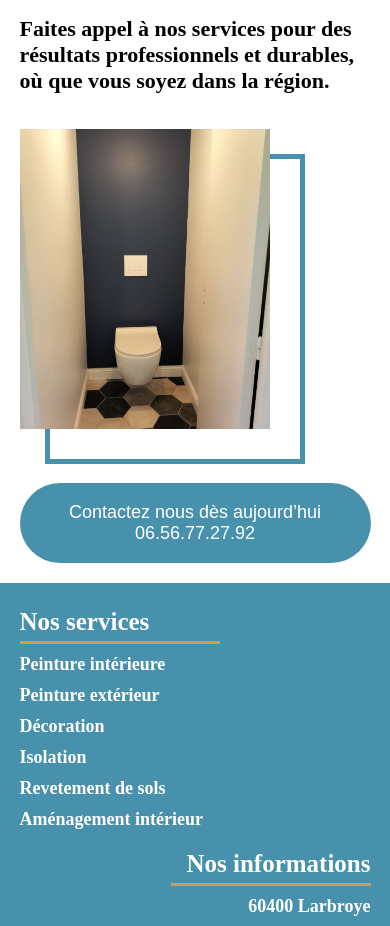
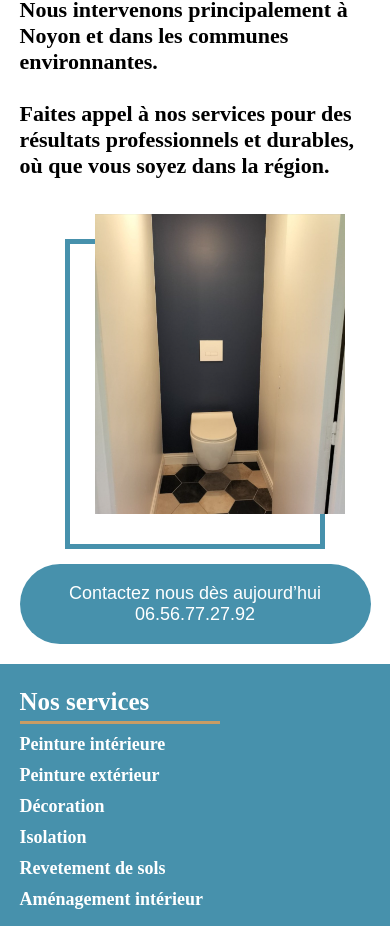
Before and after one commit to CARNEIRO-MOREIRA-Steven/adecor, a Next.js app: page / in a window 390 px wide. Shown: the part 3419-4345 px from the top of the page. Built offline with nearby package versions, Linux system fonts and the light colour scheme.

Commit message:
about responsive

```diff
--- a/src/app/components/about.css
+++ b/src/app/components/about.css
@@ -92,14 +92,21 @@
     }
     .about_image{
         padding-bottom: 50px;
+        display: flex;
+        width: 100%;
+        justify-content: center;
+        position: relative;
     }
     .image_about {
         height: 300px;
         width: 250px;
+        position: relative;
+        left: 25px;
     }
     .border_image_about {
         position: absolute;
         height: 300px;
+        left: auto;
         width: 250px;
     }
     .about_button{
--- a/src/app/components/reviews.css
+++ b/src/app/components/reviews.css
@@ -34,4 +34,7 @@
     display: flex;
     justify-content: center;
 }
+#reviews{
+    height: 70vh;
 }
+}
```
